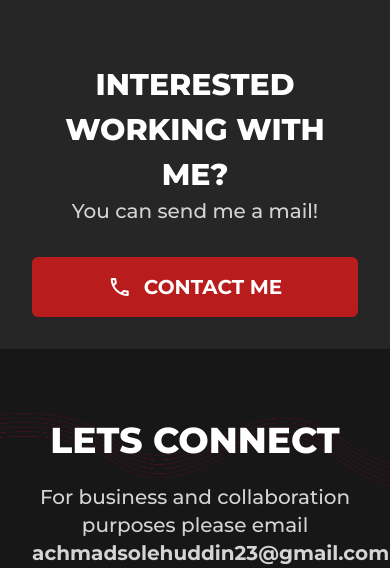
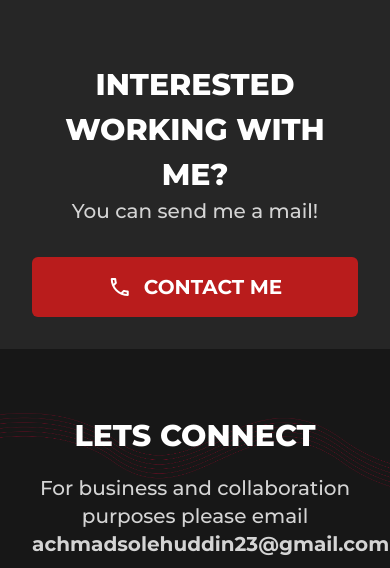
Before and after one commit to achso13/achso13.github.io, a website: page index.html in a window 390 px wide. Shown: the part 6481-7049 px from the top of the page. Drawn offline with nearby package versions, Linux system fonts and the light colour scheme.

Commit message:
update font size

```diff
--- a/index.html
+++ b/index.html
@@ -414,7 +414,7 @@
         <!-- Image Pattern Mobile -->
         <img class="absolute w-screen top-16 lg:top-8" src="src/img/shape-main.png" class="" alt="">
         <div class="mx-auto px-8 sm:px-6 sm:mx-auto max-w-7xl relative text-center lg:text-left">
-            <h1 class="font-extrabold text-4xl lg:text-7xl text-white leading-normal mb-4 lg:leading-normal relative">
+            <h1 class="font-extrabold text-3xl lg:text-5xl text-white leading-normal mb-4 lg:leading-normal relative">
                 LETS CONNECT
             </h1>
             <p class="text-neutral-300 font-medium text-xl">For business and collaboration purposes please email
```
